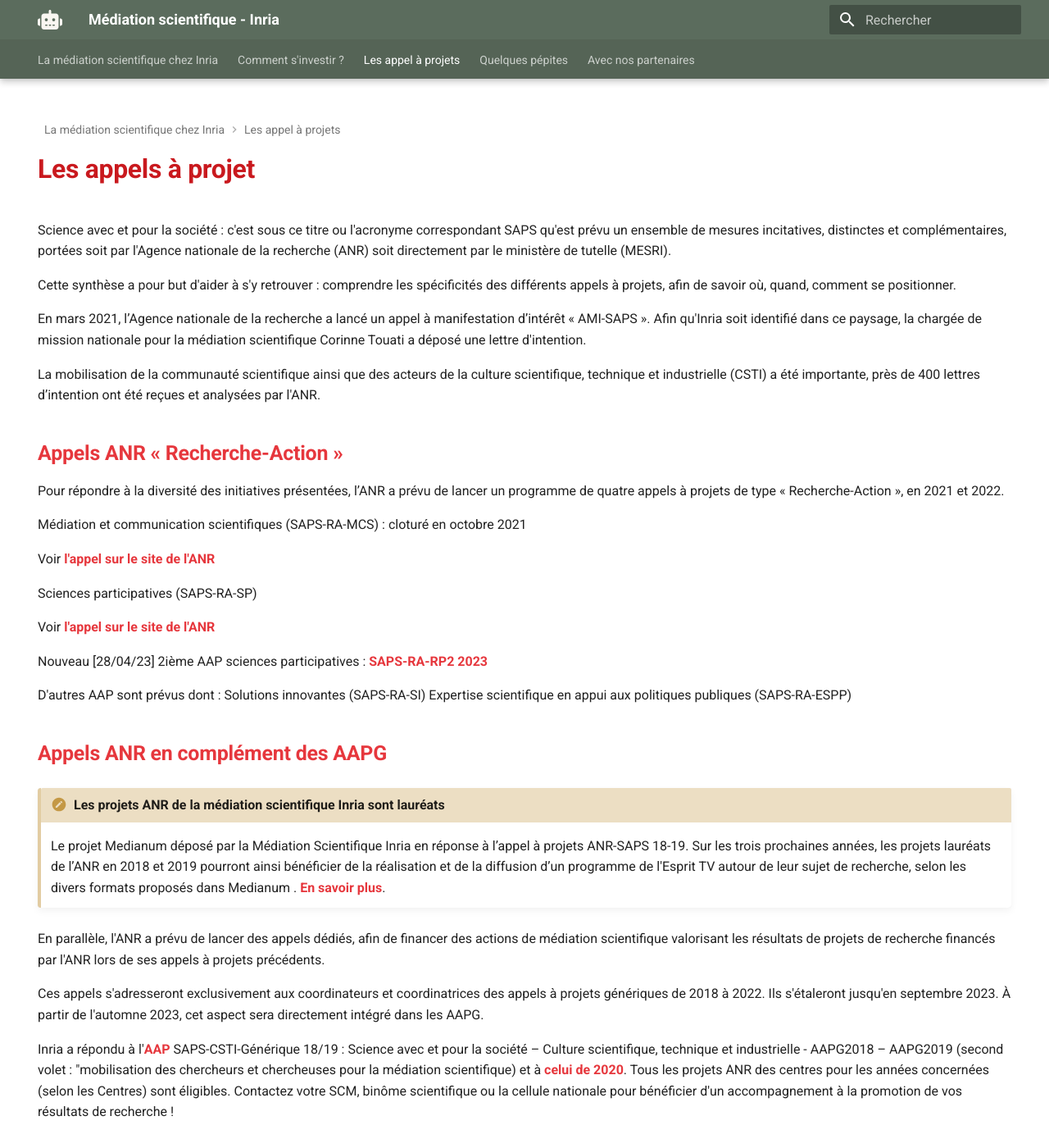
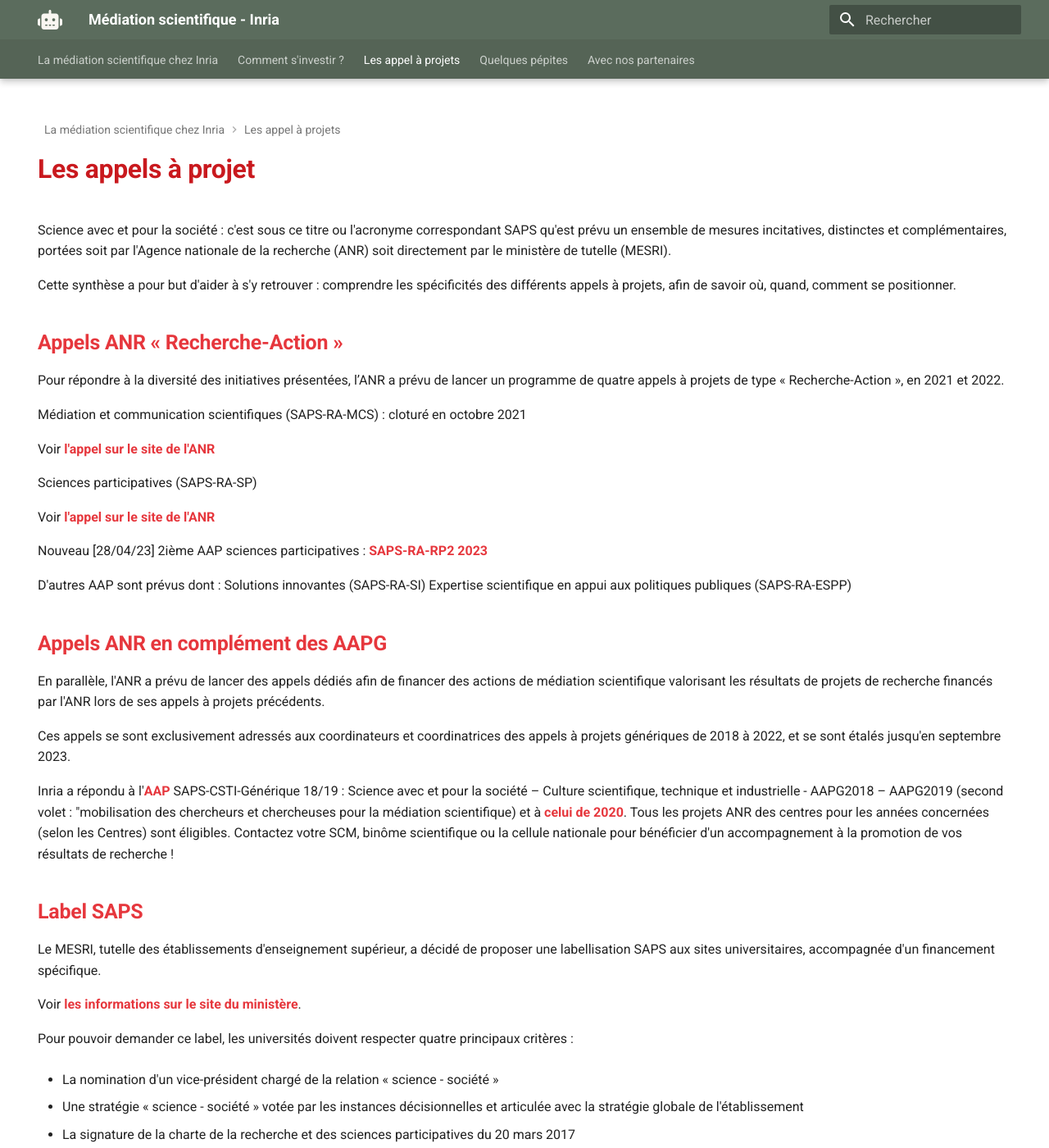
Before and after one commit to MediationScientifiqueInria/mediationscientifiqueinria.github.io, an MkDocs documentation site: the page built from docs/Appel-projet/appel-projet.md, in a window 1280 px wide and 1400 px high. Shown: the whole window at 82% size. Built offline with MkDocs 1.6.1 and Material for MkDocs 9.7.7, drawn with Linux system fonts in a browser that asks for light colours; comment, search, counter and statistics services are not loaded.

Commit message:
Update appel-projet.md

```diff
--- a/docs/Appel-projet/appel-projet.md
+++ b/docs/Appel-projet/appel-projet.md
@@ -11,10 +11,6 @@ hide:
 Science avec et pour la société : c'est sous ce titre ou l'acronyme correspondant SAPS qu'est prévu un ensemble de mesures incitatives, distinctes et complémentaires, portées soit par l'Agence nationale de la recherche (ANR) soit directement par le ministère de tutelle (MESRI).
 
 Cette synthèse a pour but d'aider à s'y retrouver : comprendre les spécificités des différents appels à projets, afin de savoir où, quand, comment se positionner.
-
-En mars 2021, l’Agence nationale de la recherche a lancé un appel à manifestation d’intérêt « AMI-SAPS ».  Afin qu'Inria soit identifié dans ce paysage,  la chargée de mission nationale pour la médiation scientifique Corinne Touati a déposé une lettre d'intention.
-
-La mobilisation de la communauté scientifique ainsi que des acteurs de la culture scientifique, technique et industrielle (CSTI) a été importante, près de 400 lettres d’intention ont été reçues et analysées par l'ANR.
 
 ## Appels ANR « Recherche-Action »
 
@@ -36,13 +32,9 @@ Expertise scientifique en appui aux politiques publiques (SAPS-RA-ESPP)
 
 ## Appels ANR en complément des AAPG
 
-!!! note "Les projets ANR de la médiation scientifique Inria sont lauréats"
+En parallèle, l'ANR a prévu de lancer des appels dédiés afin de financer des actions de médiation scientifique valorisant les résultats de projets de recherche financés par l'ANR lors de ses appels à projets précédents.
 
-    Le projet Medianum déposé par la Médiation Scientifique Inria en réponse à l’appel à projets ANR-SAPS 18-19. Sur les trois prochaines années, les projets lauréats de l’ANR en 2018 et 2019 pourront ainsi bénéficier de la réalisation et de la diffusion d’un programme de l'Esprit TV autour de leur sujet de recherche, selon les divers formats proposés dans Medianum . [En savoir plus](https://intranet.inria.fr/Actualite/L-Esprit-Sorcier-maintenant-une-chaine-TV).
-
-En parallèle, l'ANR a prévu de lancer des appels dédiés, afin de financer des actions de médiation scientifique valorisant les résultats de projets de recherche financés par l'ANR lors de ses appels à projets précédents.
-
-Ces appels s'adresseront exclusivement aux coordinateurs et coordinatrices des appels à projets génériques de 2018 à 2022. Ils s'étaleront jusqu'en septembre 2023. À partir de l'automne 2023, cet aspect sera directement intégré dans les AAPG.
+Ces appels se sont exclusivement adressés aux coordinateurs et coordinatrices des appels à projets génériques de 2018 à 2022, et se sont étalés jusqu'en septembre 2023.
 
 Inria a répondu à l'[AAP](https://anr.fr/fr/detail/call/appel-saps-csti-generique-1819-science-avec-et-pour-la-societe-culture-scientifique-technique/) SAPS-CSTI-Générique 18/19 : Science avec et pour la société – Culture scientifique, technique et industrielle - AAPG2018 – AAPG2019 (second volet : "mobilisation des chercheurs et chercheuses pour la médiation scientifique) et à [celui de 2020](https://anr.fr/fr/detail/call/science-avec-et-pour-la-societe-culture-scientifique-technique-et-industrielle-aapg2020/). Tous les projets ANR des centres pour les années concernées (selon les Centres) sont éligibles. Contactez votre SCM, binôme scientifique ou la cellule nationale pour bénéficier d'un accompagnement à la promotion de vos résultats de recherche !
 
```
Also changed, not shown: other parts of docs/Appel-projet/appel-projet.md (+1 -1 lines).
